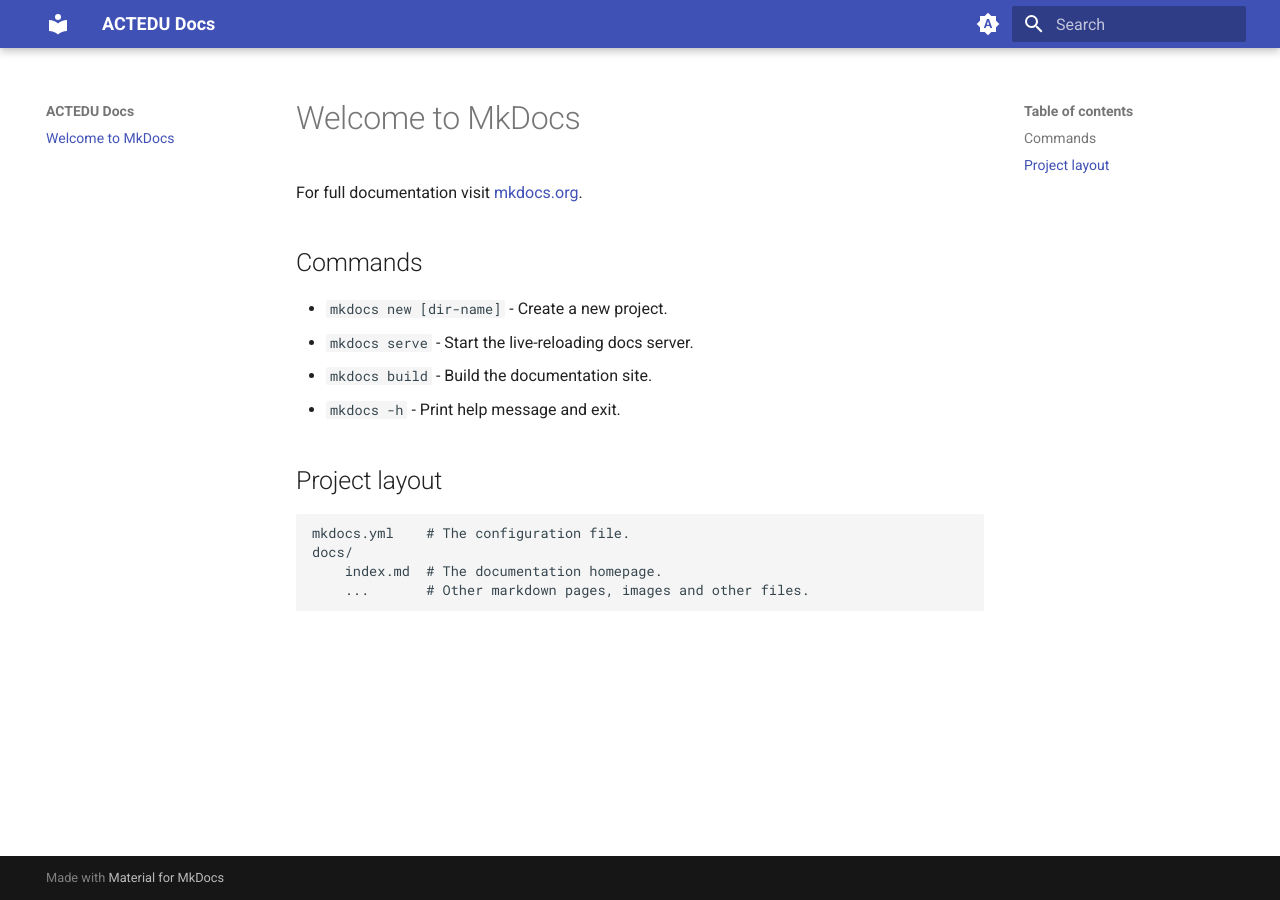
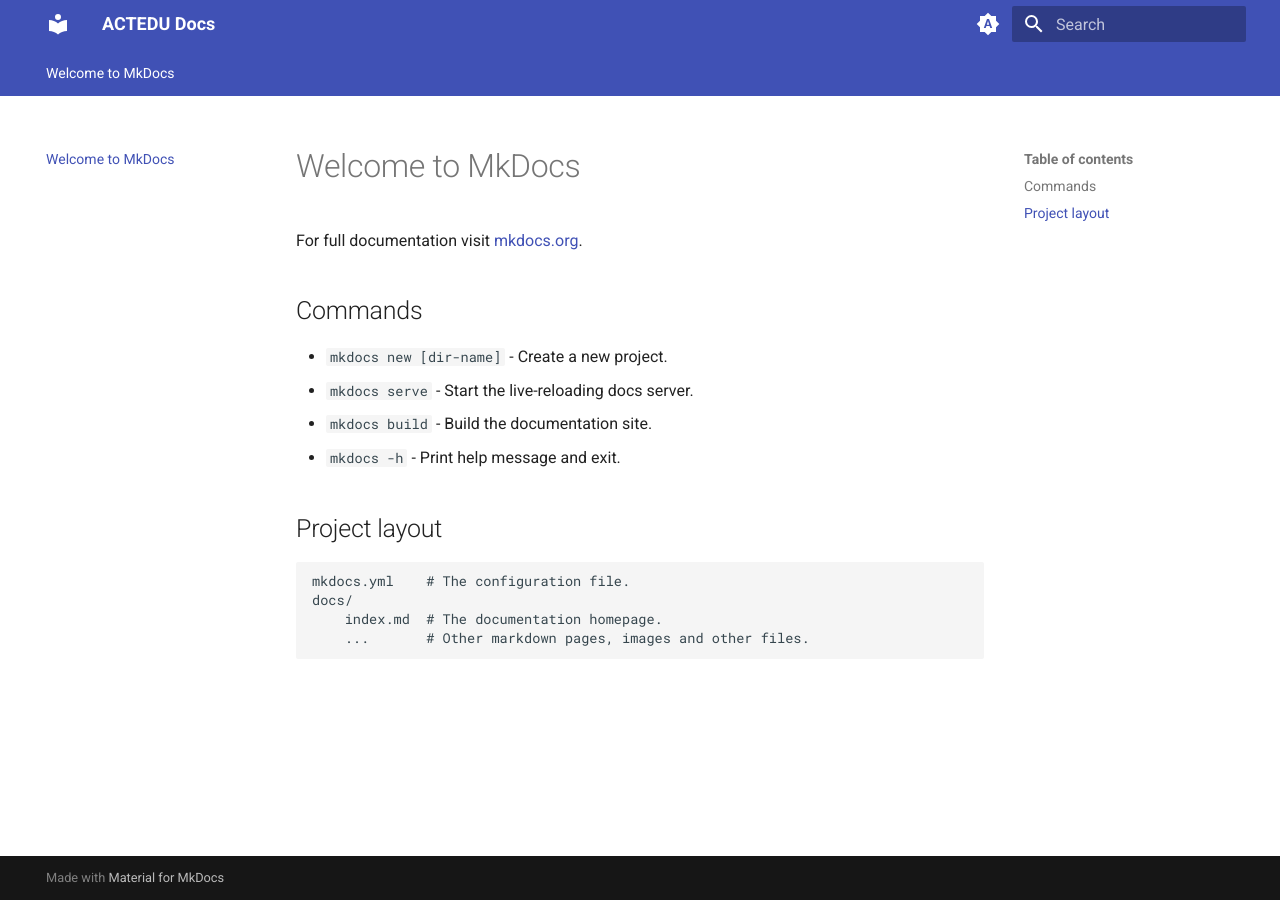
Before and after one commit to Inglan2/SchoolDocs, an MkDocs documentation site: the page built from docs/index.md, in a window 1280 px wide. Built offline with MkDocs 1.6.1 and Material for MkDocs 9.7.7, drawn with Linux system fonts in a browser that asks for light colours.

Commit message:
add tabs

```diff
--- a/mkdocs.yml
+++ b/mkdocs.yml
@@ -22,3 +22,5 @@ theme:
       toggle:
         icon: material/brightness-4
         name: Switch to system preference
+  features:
+    - navigation.tabs
```
